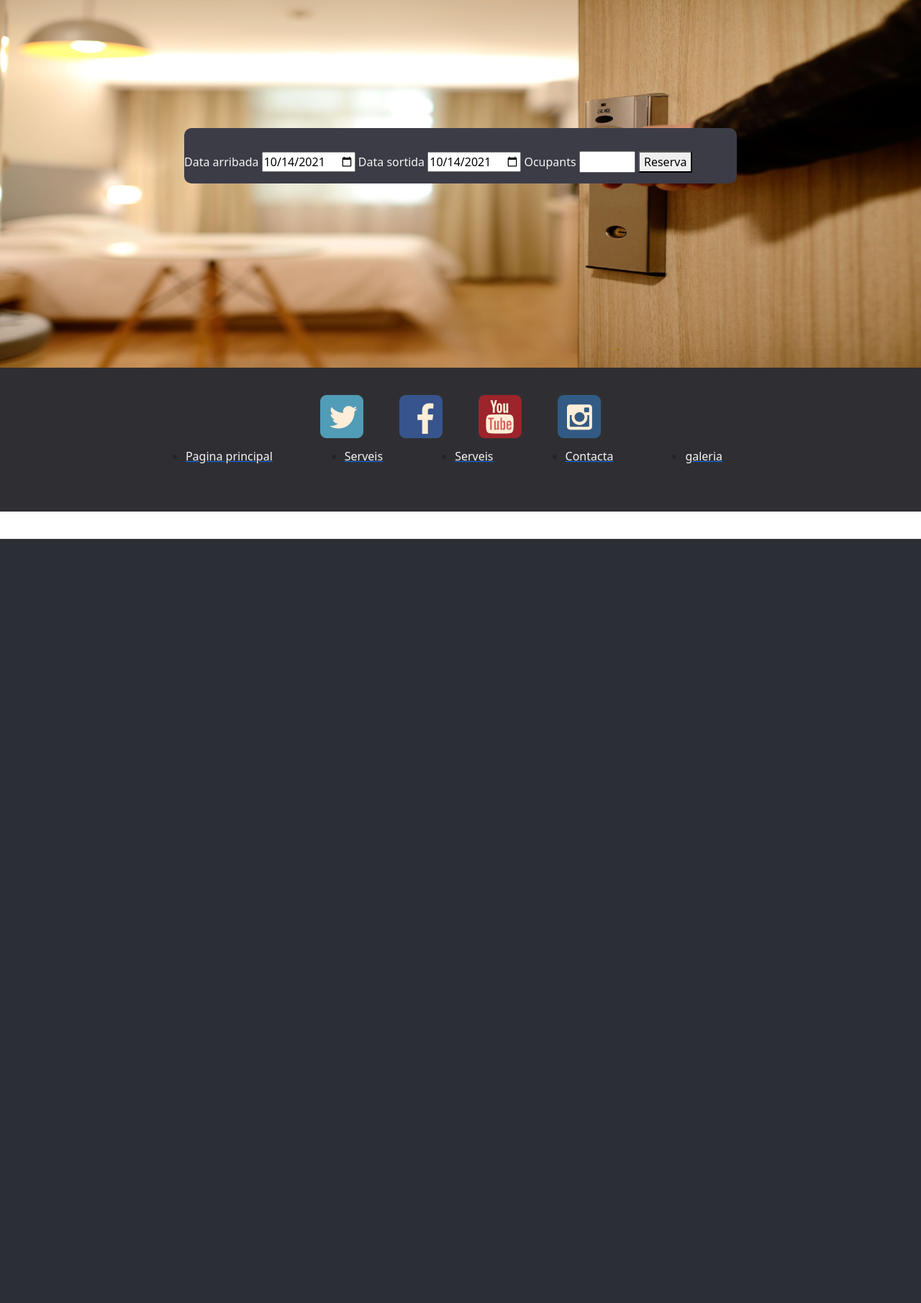
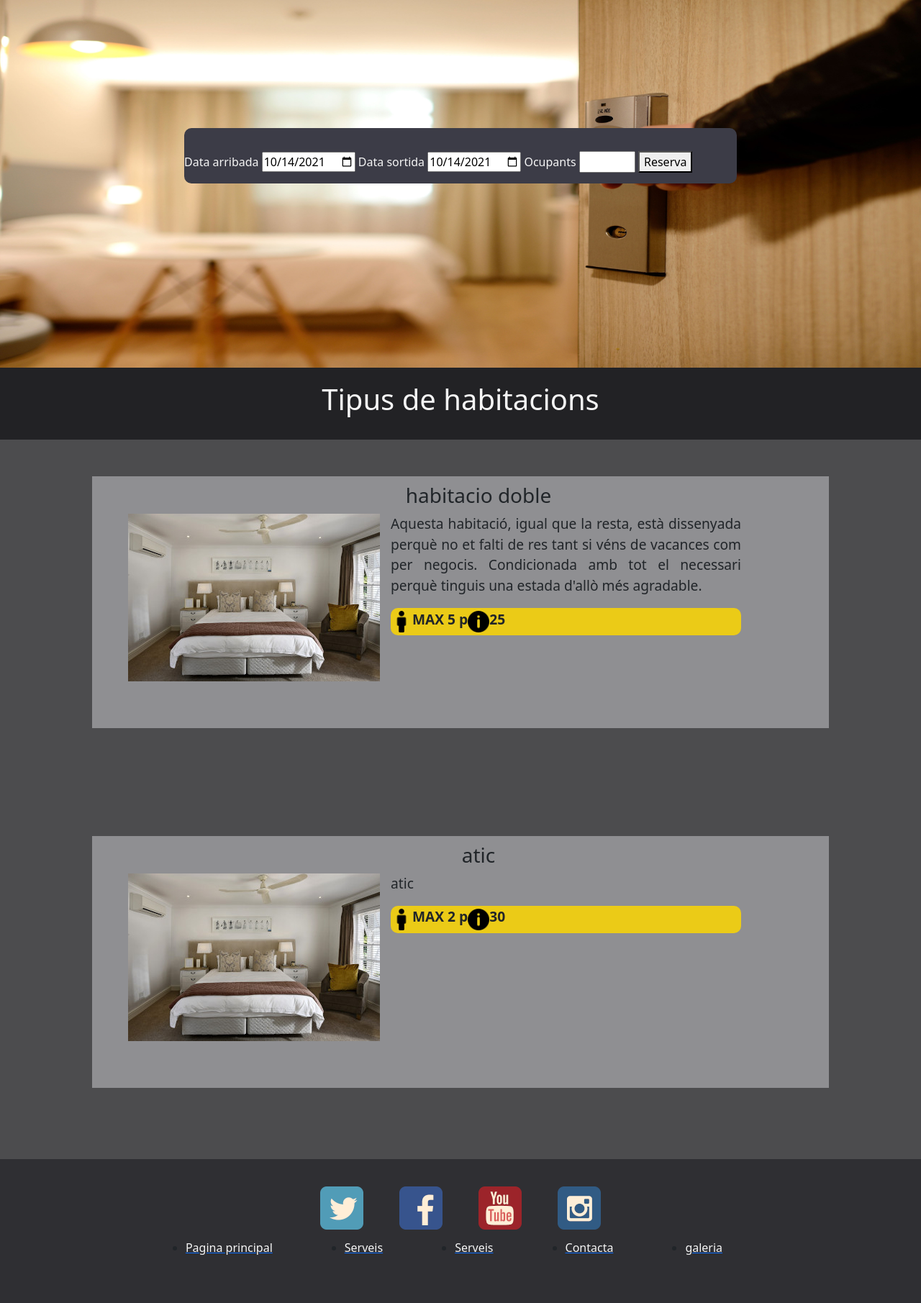
Before and after one commit to edusell/HotelCendrassos, a PHP site: page /hotelcendrassos/habitacions.php in a window 1280 px wide. Shown: the part 51-1862 px from the top of the page at 72% size. Before the commit the page ends 800 px from the top, so only its background shows below. Run offline with PHP 8.4, Linux system fonts and the light colour scheme; data comes from the database, SQL or seed files in the repository.

Commit message:
15/10/2021

```diff
--- a/altres/hotelcendrassos.sql
+++ b/altres/hotelcendrassos.sql
@@ -161,7 +161,7 @@ CREATE TABLE `tipushabitacio` (
 --
 
 INSERT INTO `tipushabitacio` (`id_tipus`, `m_tipus`, `serveis_tipus`, `ocupants_tipus`, `desc_tipus`, `nom_tipus`, `id_hotel_tipus`) VALUES
-(1, 25, 'servei de nateja i esmorzar', 5, 'habitacio familiar dos llits de matrimoni i un individual', 'habitacio familiar', 1),
+(1, 25, 'servei de nateja i esmorzar', 5, "Aquesta habitació, igual que la resta, està dissenyada perquè no et falti de res tant si véns de vacances com per negocis. Condicionada amb tot el necessari perquè tinguis una estada d'allò més agradable.", 'habitacio doble', 1),
 (2, 30, 'servei de nateja  i esmorzar', 2, 'atic', 'atic', 1);
 
 -- --------------------------------------------------------
--- a/css.css
+++ b/css.css
@@ -82,3 +82,71 @@
 body::-webkit-scrollbar {
     display: none;
   }
+.habitacions{
+    width: 100%;
+    background-color: rgb(34, 34, 37);
+    height: 100px;
+    color: whitesmoke;
+    text-align: center;
+    padding-top: 20px;
+}
+.container_tipus_habitacions{
+    display: flex;
+    justify-content: center;
+    width: 100%;
+    height: 500px;
+    background-color:rgb(76, 76, 78) ;
+
+
+}
+.tipus_habitacions{
+    margin-top: 4%;
+    width: 80%;
+    height: 350px;
+    background-color: rgb(143, 143, 146);
+    padding-left: 50px;
+    padding-top: 10px;
+
+}
+.tipus_habitacions h3{
+    text-align: center;
+
+}
+.imatges_habitacions{
+    width: 350px;
+    height: 233px;
+    background-image: url("img/habitacio_doble.jpg") ;
+    background-size: cover;
+    padding-top: 50px;
+    padding-right: 10px;
+}
+.container_imatges_habitacions{
+    display: flex;
+    flex-direction: column row;
+    gap: 15px;
+
+}
+.text{
+    font-size: 1.2em;
+    width: 50%;
+    height: 400px;
+    text-align: justify;
+}
+.especificacions{
+    width: 100%;
+    height: 2em;
+    display: flex;
+    background-color: rgb(235, 203, 23);
+    position: relative;
+    border-radius: 10px 10px;
+    align-items: center;
+}
+
+.especificacions img{
+    width: 30px;
+    height: 30px;
+}
+.especificacions  p{
+    font-weight: bold;
+    padding-top: 10px;
+}
--- a/habitacions.php
+++ b/habitacions.php
@@ -21,8 +21,6 @@
 
     <?php $data_avui = date("Y-m-d");?>
 
-
-
     <div id="carouselExampleSlidesOnly" class="carousel slide" data-bs-ride="carousel">
         <div class="carousel-inner">
             <div class="carousel-item active">
@@ -41,8 +39,39 @@
                 </form>
               </div>
         </div>
+        <div class="habitacions">
+            <h1>Tipus de habitacions</h1>
+        </div>
+        <?php include 'database.php';
+                             $sql = "SELECT * FROM tipushabitacio";
+                             $tipus_habitacions = $conn->query($sql);
+                             while($row = $tipus_habitacions->fetch_assoc()) {
+                                if($row['id_tipus']==1){
+                                    $img = 'habitacio_familiar.jpg';
+                                } else {
+                                    $img = 'habitacio_doble.jpg';
+                                }
 
-
+        print "<div class='container_tipus_habitacions'>";
+            print '<div class="tipus_habitacions">';
+              print"<h3>".$row['nom_tipus']."</h3>";
+              print'<div class="container_imatges_habitacions">';
+                print'<div class="imatges_habitacions"></div>';
+                    print'<div class="text">';
+                        print"<p>".$row['desc_tipus']."</p>";
+                        print"<div class='especificacions'>";
+                            print "<img src='logos\habitacions_logos\silueta-persona.png'>";
+                            print"<p><b>MAX ".$row['ocupants_tipus']." p</b></p>";
+                            print "<img src='logos\habitacions_logos\information.png'>";
+                            print"<p><b>".$row['m_tipus']."</b></p>";
+                        print"</div>";
+                    print"</div>";
+              print"</div>";
+            print"</div>";
+            print "</div>";
+                             }
+        ?>
+        </div>
 
     <div class="footer">
         <footer>
@@ -51,7 +80,6 @@
             <img src="logos\footer\facebook_logo.png" alt="..." width="60" height="60">
             <img src="logos\footer\youtube_logo.png" alt="..." width="60" height="60">
             <img src="logos\footer\instagram_logo.png" alt="..." width="60" height="60">
-
 
 
             </div>
```
Also changed, not shown: img/habitacio_doble.jpg, logos/habitacions_logos/information.png (added), logos/habitacions_logos/silueta-persona.png (added).
